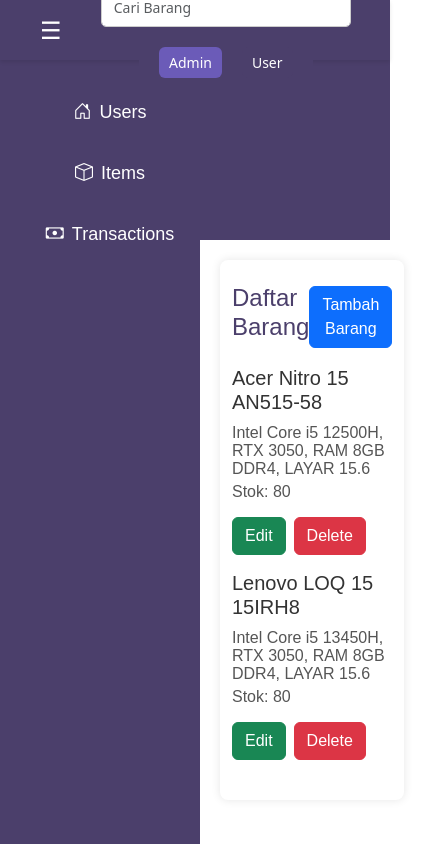
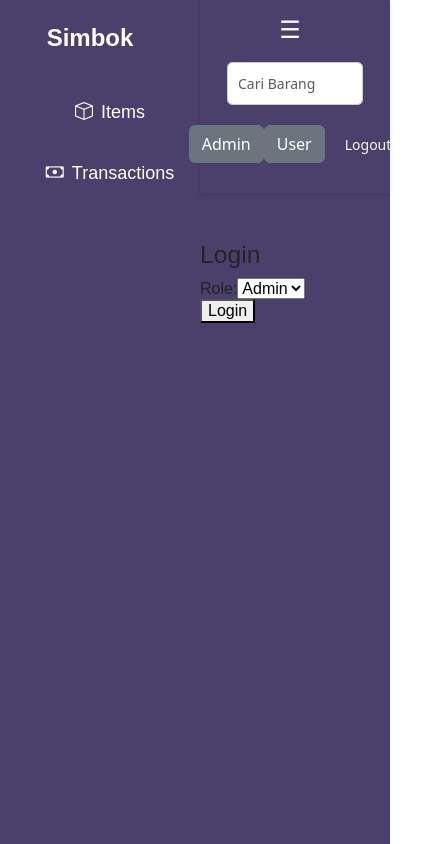
Before and after one commit to kurniariyan110304/stechoq-frontend, a Vue app: page /login in a window 390 px wide. Shown: the whole page, 424 px wide, since content can reach past the window. Built offline with nearby package versions, Linux system fonts and the light colour scheme.

Commit message:
Routing dan Vue Router

```diff
--- a/src/App.vue
+++ b/src/App.vue
@@ -24,10 +24,8 @@
           @edit-item="handleEditItem"
           @delete-item="handleDeleteItem"
         />
-        <component
-          :is="currentView"
-          v-else
-          :currentComponent="currentComponent"
+        <router-view
+        :key="$route.fullpath"
         />
       </div>
     </div>
@@ -48,12 +46,17 @@
     UserViews,
   },
   data() {
-    const params = new URLSearchParams(window.location.search);
     return {
-      currentRole: params.get("role") || "admin",
-      currentComponent: params.get("component") || "items",
-      isSidebarVisible: params.get("sidebar") !== "hidden",
+      currentRole: this.$route.name || "admin",
+      isSidebarVisible: true,
+      searchTerm: "",
     };
+  },
+
+  watch: {
+    '$route.name'(newRole) {
+      this.currentRole = newRole;
+    }
   },
   computed: {
     currentView() {
@@ -69,24 +72,11 @@
 
     navigateTo(component) {
       this.currentComponent = component;
-      this.updateURLParams();
+      this.$router.push({name: this.currentRole, params: {component}});
     },
 
     toggleSidebar() {
       this.isSidebarVisible = !this.isSidebarVisible;
-      this.updateURLParams();
-    },
-
-    updateURLParams() {
-      const params = new URLSearchParams();
-      params.set("role", this.currentRole);
-      params.set("component", this.currentComponent);
-      params.set("sidebar", this.isSidebarVisible ? "visible" : "hidden");
-      window.history.replaceState(
-        {},
-        "",
-        `${window.location.pathname}?${params}`
-      );
     },
   },
 
--- a/src/components/HelloWorld.vue
+++ /dev/null
@@ -1,57 +0,0 @@
-<template>
-  <div class="hello">
-    <h1>{{ msg }}</h1>
-    <p>
-      For a guide and recipes on how to configure / customize this project,<br>
-      check out the
-      <a href="https://cli.vuejs.org" target="_blank" rel="noopener">vue-cli documentation</a>.
-    </p>
-    <h3>Installed CLI Plugins</h3>
-    <ul>
-      <li><a href="https://github.com/vuejs/vue-cli/tree/dev/packages/%40vue/cli-plugin-babel" target="_blank" rel="noopener">babel</a></li>
-    </ul>
-    <h3>Essential Links</h3>
-    <ul>
-      <li><a href="https://vuejs.org" target="_blank" rel="noopener">Core Docs</a></li>
-      <li><a href="https://forum.vuejs.org" target="_blank" rel="noopener">Forum</a></li>
-      <li><a href="https://chat.vuejs.org" target="_blank" rel="noopener">Community Chat</a></li>
-      <li><a href="https://twitter.com/vuejs" target="_blank" rel="noopener">Twitter</a></li>
-      <li><a href="https://news.vuejs.org" target="_blank" rel="noopener">News</a></li>
-    </ul>
-    <h3>Ecosystem</h3>
-    <ul>
-      <li><a href="https://router.vuejs.org" target="_blank" rel="noopener">vue-router</a></li>
-      <li><a href="https://vuex.vuejs.org" target="_blank" rel="noopener">vuex</a></li>
-      <li><a href="https://github.com/vuejs/vue-devtools#vue-devtools" target="_blank" rel="noopener">vue-devtools</a></li>
-      <li><a href="https://vue-loader.vuejs.org" target="_blank" rel="noopener">vue-loader</a></li>
-      <li><a href="https://github.com/vuejs/awesome-vue" target="_blank" rel="noopener">awesome-vue</a></li>
-    </ul>
-  </div>
-</template>
-
-<script>
-export default {
-  name: 'HelloWorld',
-  props: {
-    msg: String
-  }
-}
-</script>
-
-<!-- Add "scoped" attribute to limit CSS to this component only -->
-<style scoped>
-h3 {
-  margin: 40px 0 0;
-}
-ul {
-  list-style-type: none;
-  padding: 0;
-}
-li {
-  display: inline-block;
-  margin: 0 10px;
-}
-a {
-  color: #42b983;
-}
-</style>
--- a/src/components/dashboard/Header.vue
+++ b/src/components/dashboard/Header.vue
@@ -17,6 +17,9 @@
                 <button @click="selectionRole('user')" :class="{active: currentRole === 'user'}" class="btn btn-secondary">
                     User
                 </button>
+                <div class="logout-container">
+                    <button class="logout-btn btn btn-outline-light" @click="logout">Logout</button>
+                </div>
             </div>
         </div>
     </header>
@@ -44,10 +47,29 @@
     methods: {
         selectionRole(role) {
             this.$emit("update-role", role);
+            const authRole = localStorage.getItem("role");
+            const isAuthenticated = Boolean(localStorage.getItem("auth"));
+
+            if (isAuthenticated && authRole === role) {
+                this.$router.push({ name: role, params: { component: "items" } });
+            } else {
+                alert("You do not have permission to switch to this role.");
+                this.$router.push({ name: "login" });
+                this.$emit("toggle-sidebar", false);
+            }
+
         },
         toggleSidebar() {
             this.$emit("toggle-sidebar");
         },
+
+        logout() {
+            localStorage.removeItem("auth");
+            localStorage.removeItem("role");
+            this.$emit("update-role", "admin");
+            this.$emit("toggle-sidebar", false);
+            this.$router.push({name: "login"});
+        }
     },
     watch: {
         search(newSearch) {
@@ -64,10 +86,10 @@
   display: flex;
   align-items: center;
   height: 60px;
-    width: calc(100% - 180px);
+  width: calc(100% - 200px);
   position: fixed;
   top: 0;
-    left: 160px;
+  left: 200px;
   z-index: 1000;
   box-shadow: 0 2px 4px rgba(0, 0, 0, 0.1);
   transition: width 0.3s ease, left 0.3s ease;
@@ -118,18 +140,21 @@
   padding: 10px;
 }
 
-button {
-    margin: 0 10px;
+.logout-container {
+  display: flex;
+  align-items: center;
+}
+
+.logout-btn {
+  margin-left: 10px;
   padding: 5px 10px;
   font-size: 14px;
   cursor: pointer;
   border: none;
-    background-color: #4b3f6b;
-    color: white;
   transition: background-color 0.3s ease;
 }
 
-button:hover {
+.logout-btn:hover {
   background-color: #6b5bb8;
 }
 
@@ -137,24 +162,47 @@
   background-color: #6b5bb8;
 }
 
-@media (max-width: 768px) {
+@media (max-width: 991.98px) {
   header {
-        width: 100%;
-        left: 0;
+    display: flex;
+    flex-direction: column;
+    align-items: center;
+    height: auto;
+    padding: 10px;
   }
 
   .header-content {
+    display: flex;
     flex-direction: column;
+    align-items: center;
+    width: 100%;
   }
 
   .search-bar-container {
-        margin-right: 0;
+    width: 80%;
+    margin: 10px 0;
+  }
+
+  .search-bar {
+    width: 100%;
+    padding: 10px;
+  }
+
+  .role-selection {
+    display: flex;
+    justify-content: center;
+    width: 100%;
     margin-bottom: 10px;
-        margin-top: 16px;
+  }
+
+  .logout-container {
+    display: flex;
+    justify-content: center;
+    width: 100%;
   }
 
   .toggle-btn {
-        display: block;
+    margin-bottom: 4px;
   }
 }
 </style>
--- a/src/components/user/transaction/TransactionList.vue
+++ b/src/components/user/transaction/TransactionList.vue
@@ -8,8 +8,8 @@
                 <thead>
                     <tr>
                         <th>Kode</th>
+                        <th>Nama User</th>
                         <th>Nama Barang</th>
-                        <th>Nama User</th>
                         <th>Tanggal Pinjam</th>
                         <th>Jumlah Pinjam</th>
                         <th>Tanggal Kembali</th>
--- a/src/router/index.js
+++ b/src/router/index.js
@@ -1,23 +1,38 @@
 import { createRouter, createWebHistory } from "vue-router";
 import AdminView from "../views/AdminViews.vue";
 import UserView from "../views/UserViews.vue";
-import HomeView from "../views/HomeView.vue";
+import LoginViews from "@/views/LoginViews.vue";
 
 const routes = [
-  {
-    path: "/",
-    name: "home",
-    component: HomeView,
-  },
   {
     path: "/admin/:component?",
     name: "admin",
     component: AdminView,
+    props: true,
+    meta: {
+      requiersAuth: AdminView,
+      role: "admin",
+    },
   },
   {
     path: "/user/:component?",
     name: "user",
     component: UserView,
+    props: true,
+    meta: {
+      requiersAuth: AdminView,
+      role: "user",
+    },
+  },
+  {
+    path: "/login",
+    name: "login",
+    component: LoginViews,
+
+  },
+  {
+    path: "/",
+    redirect: { name: "admin", params: { component: "items"}},
   },
 ];
 
@@ -26,4 +41,23 @@
   routes,
 });
 
+router.beforeEach((to, from, next) => {
+  const isAuthenticated = localStorage.getItem("auth");
+  const userRole = localStorage.getItem("role");
+
+  if (to.meta.requiresAuth && !isAuthenticated) {
+    alert("You need to log in to access this page.");
+    next({ name: "login" });
+  } else if (
+    to.meta.requiresAuth &&
+    isAuthenticated &&
+    to.meta.role !== userRole
+  ) {
+    alert("You do not have permission to access this page.");
+    next(false);
+  } else {
+    next();
+  }
+});
+
 export default router;
--- a/src/store/index.js
+++ b/src/store/index.js
@@ -1,4 +1,4 @@
-import { defineStore } from 'pinia'
+  import { defineStore } from 'pinia'
 
 export const useCounterStore = defineStore('counter', {
   state: () => ({ count: 0 }),
--- a/src/views/AboutView.vue
+++ /dev/null
@@ -1,5 +0,0 @@
-<template>
-  <div class="about">
-    <h1>This is an about page</h1>
-  </div>
-</template>
--- a/src/views/HomeView.vue
+++ /dev/null
@@ -1,9 +0,0 @@
-<script setup>
-import ItemList from '@/components/admin/item/ItemList.vue';
-</script>
-
-<template>
-  <div>
-    <ItemList />
-  </div>
-</template>
--- /dev/null
+++ b/src/views/LoginViews.vue
@@ -0,0 +1,33 @@
+<template>
+    <div>
+      <h2>Login</h2>
+      <form @submit.prevent="login">
+        <div>
+          <label for="role">Role:</label>
+          <select v-model="role" id="role">
+            <option value="admin">Admin</option>
+            <option value="user">User</option>
+          </select>
+        </div>
+        <button type="submit">Login</button>
+      </form>
+    </div>
+  </template>
+
+<script>
+export default {
+  data() {
+    return {
+      role: "admin",
+    };
+  },
+
+  methods: {
+    login() {
+      localStorage.setItem("auth", true);
+      localStorage.setItem("role", this.role);
+      this.$router.push({ name: this.role, params: { component: "items" } });
+    },
+  },
+};
+</script>
```
Lines whose indentation alone changed are shown as unchanged.
